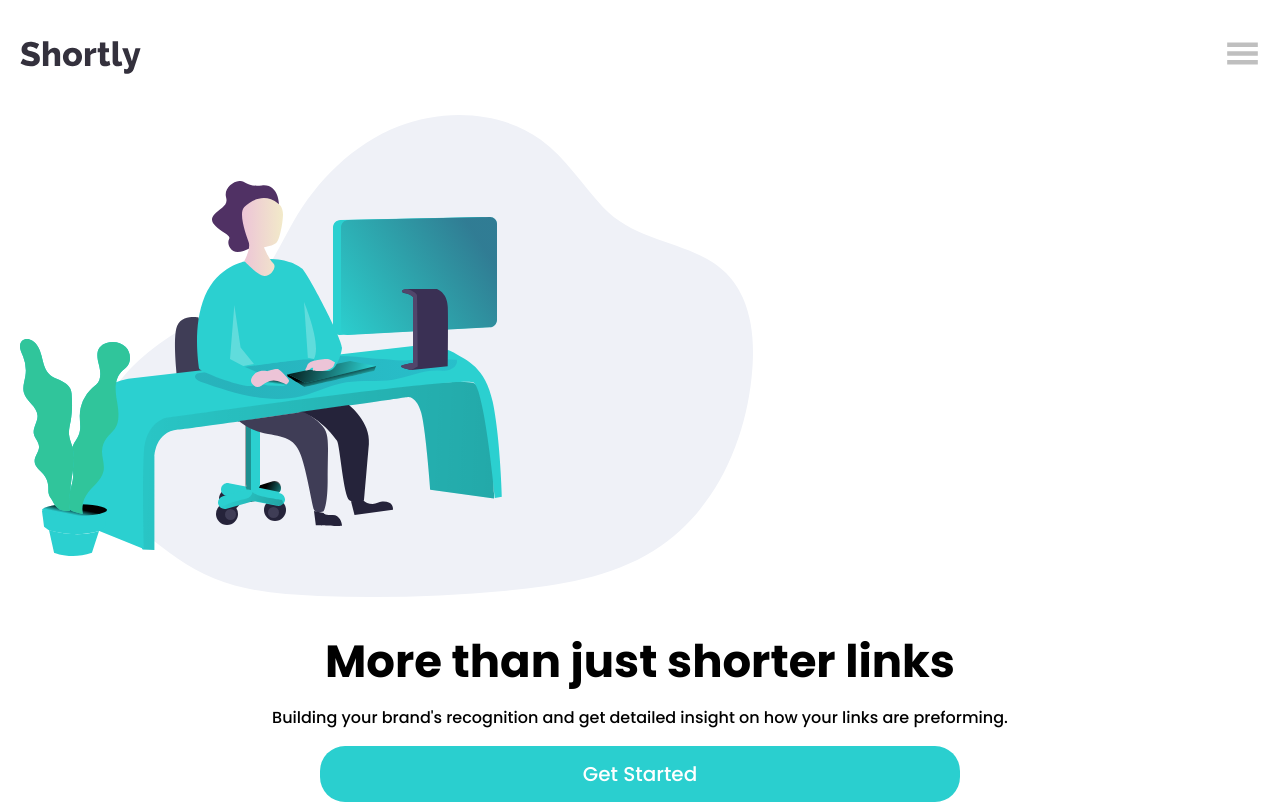
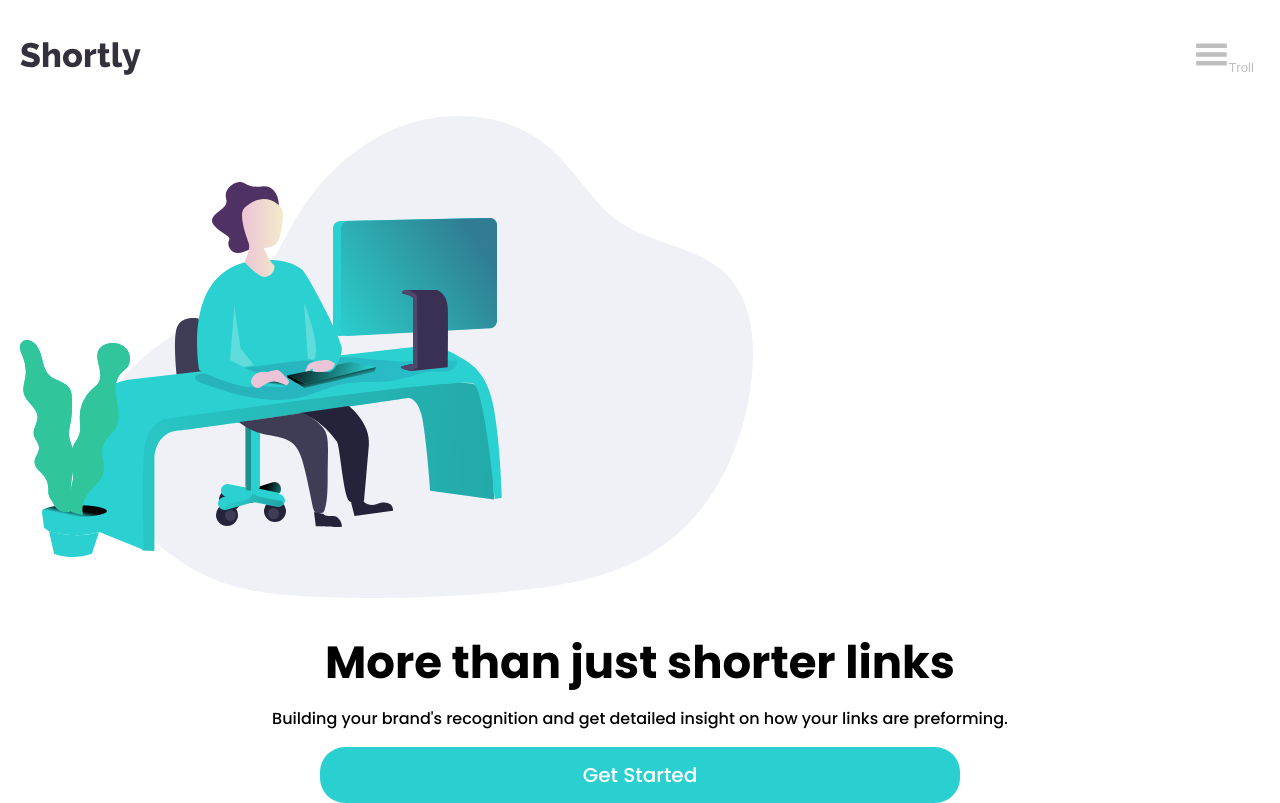
Before and after one commit to tomazi15/url-shortening-landing-page, a React (Create React App) app: page / in a window 1280 px wide. Built offline with nearby package versions, Linux system fonts and the light colour scheme.

Commit message:
feat(✨): adding nav bar test

```diff
--- a/src/components/NavigationBar/NavigationBar.module.scss
+++ b/src/components/NavigationBar/NavigationBar.module.scss
@@ -14,8 +14,10 @@
     justify-content: space-between;
     align-items: center;
 
-    &__menu {
+    &__menu button {
       color: $color-gray;
+      border: none;
+      background-color: $color-white;
     }
   }
 
@@ -48,12 +50,10 @@
     }
 
     &__item {
-      // height: toRem(50);
       margin: toRem(20) toRem(30);
     }
 
     &__item:hover {
-      // margin: toRem(0) toRem(30);
       background-color: $color-cyan;
       border-radius: toRem(25);
     }
--- a/src/components/NavigationBar/NavigationBar.tsx
+++ b/src/components/NavigationBar/NavigationBar.tsx
@@ -3,7 +3,7 @@ import style from "./NavigationBar.module.scss";
 import { ReactComponent as ShortlyLogo } from "../../images/logo.svg";
 import { GiHamburgerMenu } from "react-icons/gi";
 
-const Header: FC = (): JSX.Element => {
+const NavigationBar: FC = (): JSX.Element => {
   const [openMenu, setOpenMenu] = useState(false);
 
   const handleOpenMenu = () => setOpenMenu(!openMenu);
@@ -13,7 +13,10 @@ const Header: FC = (): JSX.Element => {
       <section className={style.container__nav}>
         <ShortlyLogo />
         <div className={style.container__nav__menu}>
-          <GiHamburgerMenu size={35} onClick={handleOpenMenu} />
+          <button>
+            <GiHamburgerMenu size={35} onClick={handleOpenMenu} />
+            Troll
+          </button>
         </div>
       </section>
       <section>
@@ -34,4 +37,4 @@ const Header: FC = (): JSX.Element => {
   );
 };
 
-export default Header;
+export default NavigationBar;
```
Also changed, not shown: 1 other file (tests, documents, lock files or other folders).
